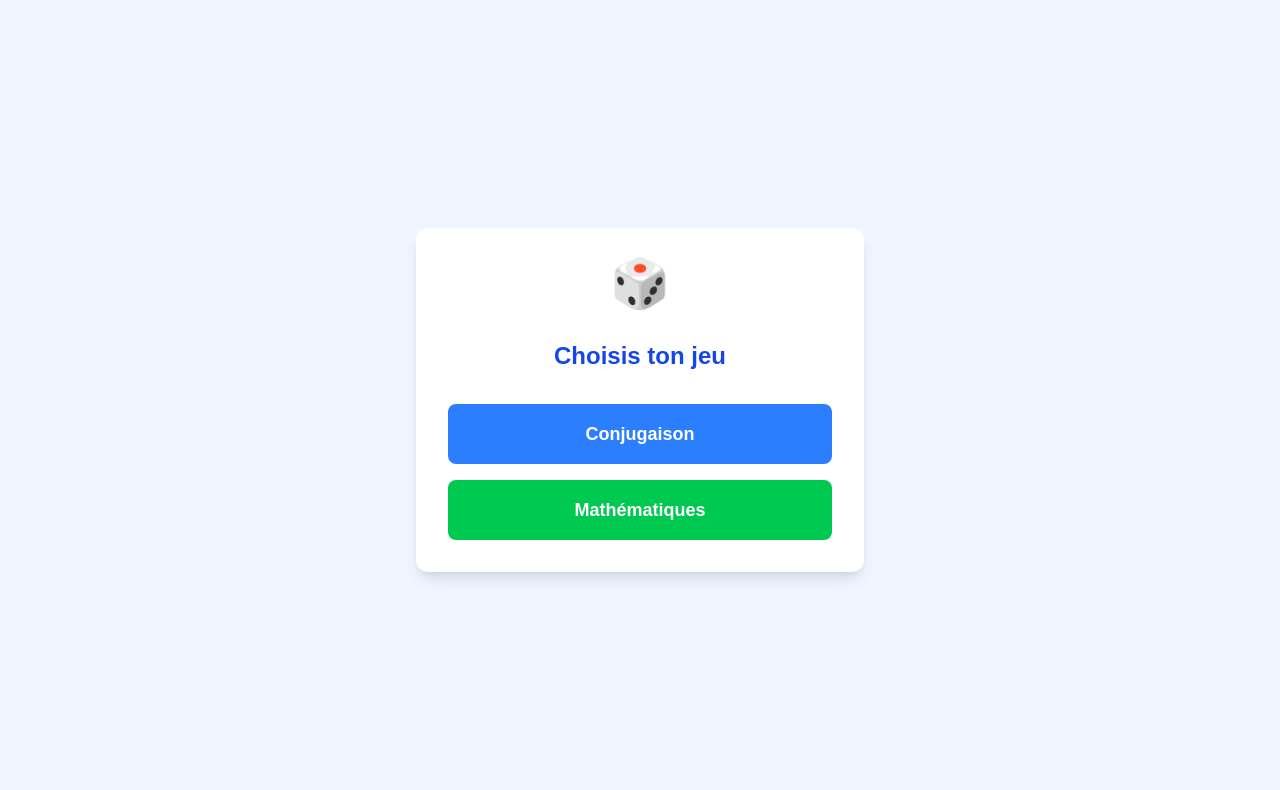
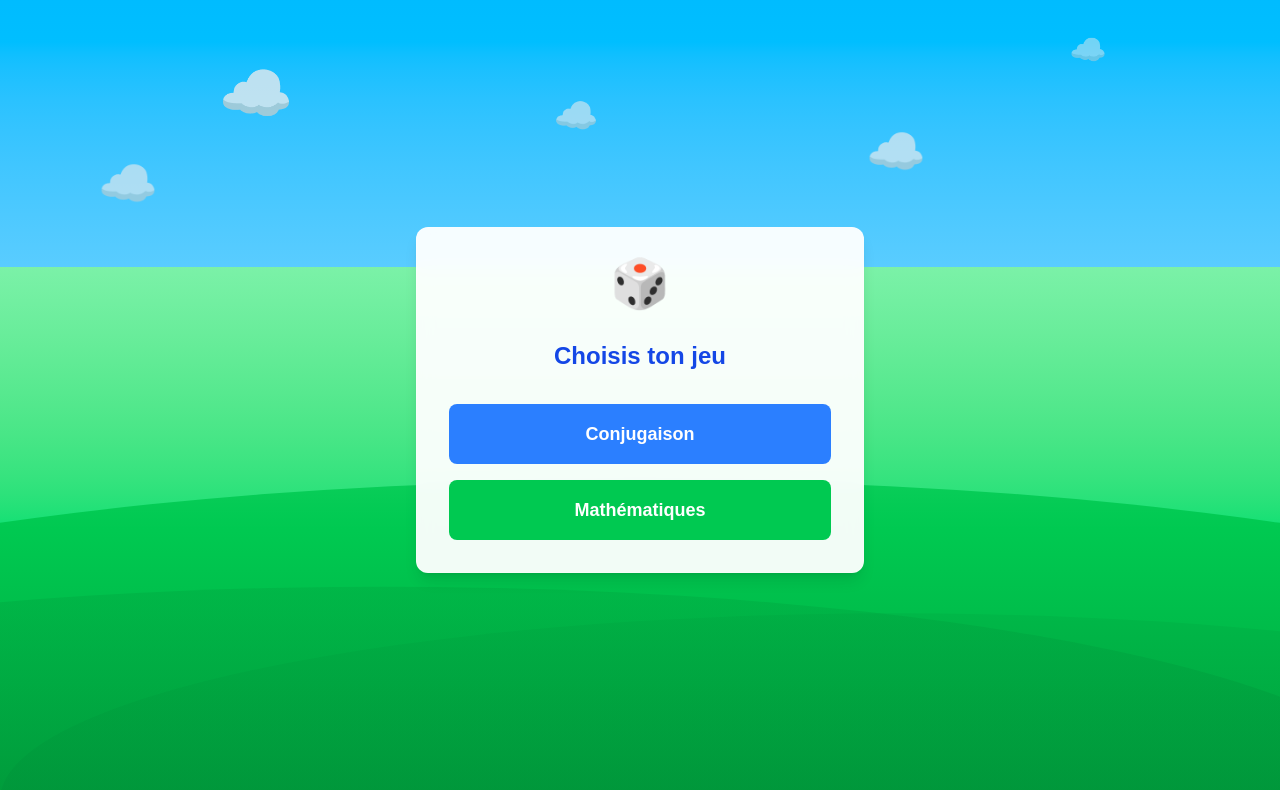
Before and after one commit to laurent-le-graverend/project-marmotte, a Next.js app: page /game in a window 1280 px wide. Shown: the top 790 px of the page. Built offline with nearby package versions, Linux system fonts and the light colour scheme.

Commit message:
Implement children-friendly UI with animated sky and grass background
Co-authored-by: laurent-le-graverend <332246+laurent-le-graverend@users.noreply.github.com>

```diff
--- a/src/app/game/conjugaison/page.js
+++ b/src/app/game/conjugaison/page.js
@@ -7,6 +7,7 @@ import { useRouter } from 'next/navigation';
 import GameConjugaison from '@/components/game/GameConjugaison';
 import Footer from '@/components/ui/Footer';
 import Header from '@/components/ui/Header';
+import PageLayout from '@/components/ui/PageLayout';
 import { getPlayerName } from '@/lib/storage';
 
 export default function GamePage() {
@@ -18,10 +19,12 @@ export default function GamePage() {
   }, []);
 
   return (
-    <main className="flex min-h-screen flex-col justify-between">
-      <Header title="Jeu de Conjugaison" />
-      <GameConjugaison />
-      <Footer />
-    </main>
+    <PageLayout>
+      <main className="flex min-h-screen flex-col justify-between">
+        <Header title="Jeu de Conjugaison" />
+        <GameConjugaison />
+        <Footer />
+      </main>
+    </PageLayout>
   );
 }
--- a/src/app/game/maths/page.js
+++ b/src/app/game/maths/page.js
@@ -7,6 +7,7 @@ import { useRouter } from 'next/navigation';
 import GameMathematiques from '@/components/game/GameMathematiques';
 import Footer from '@/components/ui/Footer';
 import Header from '@/components/ui/Header';
+import PageLayout from '@/components/ui/PageLayout';
 import { getPlayerName } from '@/lib/storage';
 
 export default function GamePage() {
@@ -18,10 +19,12 @@ export default function GamePage() {
   }, []);
 
   return (
-    <main className="flex min-h-screen flex-col justify-between">
-      <Header title="Jeu de Mathematiques" />
-      <GameMathematiques />
-      <Footer />
-    </main>
+    <PageLayout>
+      <main className="flex min-h-screen flex-col justify-between">
+        <Header title="Jeu de Mathematiques" />
+        <GameMathematiques />
+        <Footer />
+      </main>
+    </PageLayout>
   );
 }
--- a/src/app/game/page.js
+++ b/src/app/game/page.js
@@ -2,9 +2,12 @@
 
 import Link from 'next/link';
 
+import PageLayout from '@/components/ui/PageLayout';
+
 const GamePage = () => (
-  <main className="flex min-h-screen flex-col items-center justify-center bg-blue-50">
-    <section className="flex w-full max-w-md flex-col items-center gap-8 rounded-xl bg-white p-8 shadow-lg">
+  <PageLayout>
+    <main className="flex min-h-screen flex-col items-center justify-center">
+      <section className="flex w-full max-w-md flex-col items-center gap-8 rounded-xl border border-white/20 bg-white/95 p-8 shadow-lg backdrop-blur-sm">
         <div className="group inline-block cursor-pointer text-5xl">
           <span className="inline-block group-hover:animate-[roll_0.8s_linear_infinite]">🎲</span>
         </div>
@@ -25,6 +28,7 @@ const GamePage = () => (
         </div>
       </section>
     </main>
+  </PageLayout>
 );
 
 export default GamePage;
--- a/src/components/game/GameConjugaison.js
+++ b/src/components/game/GameConjugaison.js
@@ -148,7 +148,7 @@ const GameConjugaison = () => {
   return (
     <main className="flex min-h-[70vh] flex-col items-center justify-center py-8">
       <div className="flex w-full max-w-lg flex-col gap-6">
-        <aside className="flex flex-1 flex-col items-center rounded-xl border border-blue-100 bg-white p-6 shadow-md">
+        <aside className="flex flex-1 flex-col items-center rounded-xl border border-white/20 bg-white/95 p-6 shadow-md backdrop-blur-sm">
           <h2 className="mb-4 text-center text-xl font-bold text-blue-700">Partie en cours</h2>
           <div className="flex w-full flex-col gap-2 text-lg text-gray-700">
             <div>
@@ -178,7 +178,7 @@ const GameConjugaison = () => {
             </button>
           </div>
         </aside>
-        <section className="flex flex-1 flex-col items-center rounded-xl border border-blue-100 bg-white p-6 shadow-md">
+        <section className="flex flex-1 flex-col items-center rounded-xl border border-white/20 bg-white/95 p-6 shadow-md backdrop-blur-sm">
           <h2 className="mb-4 text-center text-xl font-bold text-blue-700">Question {totalQuestions + 1}</h2>
           <h2 className="mb-4 text-center text-lg font-bold text-gray-800">
             Conjugue <span className="font-extrabold text-blue-600">&quot;{question.verbe}&quot;</span> <br />
--- a/src/components/game/GameMathematiques.js
+++ b/src/components/game/GameMathematiques.js
@@ -145,7 +145,7 @@ const GameMathematiques = () => {
   return (
     <main className="flex min-h-[70vh] flex-col items-center justify-center py-8">
       <div className="flex w-full max-w-lg flex-col gap-6">
-        <aside className="flex flex-1 flex-col items-center rounded-xl border border-blue-100 bg-white p-6 shadow-md">
+        <aside className="flex flex-1 flex-col items-center rounded-xl border border-white/20 bg-white/95 p-6 shadow-md backdrop-blur-sm">
           <h2 className="mb-4 text-center text-xl font-bold text-blue-700">Partie en cours</h2>
           <div className="flex w-full flex-col gap-2 text-lg text-gray-700">
             <div>
@@ -198,7 +198,7 @@ const GameMathematiques = () => {
           </div>
         </aside>
         {question && (
-          <section className="flex flex-1 flex-col items-center rounded-xl border border-blue-100 bg-white p-6 shadow-md">
+          <section className="flex flex-1 flex-col items-center rounded-xl border border-white/20 bg-white/95 p-6 shadow-md backdrop-blur-sm">
             <h2 className="mb-4 text-center text-xl font-bold text-blue-700">Question {totalQuestions + 1}</h2>
             <h2 className="mb-4 text-center text-lg font-bold text-gray-800">
               Résous : <span className="font-extrabold text-blue-600">{question.question}</span>
--- /dev/null
+++ b/src/components/ui/Background.js
@@ -0,0 +1,117 @@
+'use client';
+
+import { useEffect, useState } from 'react';
+
+const Background = ({ children }) => {
+  const [mousePosition, setMousePosition] = useState({ x: 0, y: 0 });
+
+  useEffect(() => {
+    const handleMouseMove = (e) => {
+      // Get mouse position relative to viewport center
+      const centerX = window.innerWidth / 2;
+      const offsetX = (e.clientX - centerX) / centerX; // -1 to 1 range
+      setMousePosition({ x: offsetX, y: e.clientY });
+    };
+
+    window.addEventListener('mousemove', handleMouseMove);
+    return () => window.removeEventListener('mousemove', handleMouseMove);
+  }, []);
+
+  return (
+    <div className="relative min-h-screen overflow-hidden">
+      {/* Sky Background - top portion */}
+      <div className="absolute inset-0 bg-gradient-to-b from-sky-400 via-sky-300 to-sky-200" />
+
+      {/* Grass Background - bottom 2/3 with curved hill effect */}
+      <div className="absolute right-0 bottom-0 left-0 h-2/3">
+        {/* Main grass area */}
+        <div className="absolute inset-0 bg-gradient-to-t from-green-500 via-green-400 to-green-300" />
+
+        {/* Curved hill overlay */}
+        <div
+          className="absolute inset-0 bg-gradient-to-t from-green-600 via-green-500 to-transparent"
+          style={{
+            clipPath: 'ellipse(100% 60% at 50% 100%)',
+          }}
+        />
+
+        {/* Additional hill layers for depth */}
+        <div
+          className="absolute inset-0 bg-gradient-to-t from-green-700 via-green-600 to-transparent opacity-30"
+          style={{
+            clipPath: 'ellipse(80% 40% at 30% 100%)',
+          }}
+        />
+        <div
+          className="absolute inset-0 bg-gradient-to-t from-green-700 via-green-600 to-transparent opacity-20"
+          style={{
+            clipPath: 'ellipse(70% 35% at 70% 100%)',
+          }}
+        />
+      </div>
+
+      {/* Animated Clouds */}
+      <div className="pointer-events-none absolute inset-0">
+        {/* Cloud 1 */}
+        <div
+          className="absolute top-16 text-6xl text-white opacity-80 transition-transform duration-1000 ease-out"
+          style={{
+            left: `${20 - mousePosition.x * 5}%`,
+            transform: 'translateX(-50%)',
+          }}
+        >
+          ☁️
+        </div>
+
+        {/* Cloud 2 */}
+        <div
+          className="absolute top-32 text-5xl text-white opacity-70 transition-transform duration-1500 ease-out"
+          style={{
+            left: `${70 + mousePosition.x * 3}%`,
+            transform: 'translateX(-50%)',
+          }}
+        >
+          ☁️
+        </div>
+
+        {/* Cloud 3 */}
+        <div
+          className="absolute top-24 text-4xl text-white opacity-60 transition-transform duration-1200 ease-out"
+          style={{
+            left: `${45 - mousePosition.x * 4}%`,
+            transform: 'translateX(-50%)',
+          }}
+        >
+          ☁️
+        </div>
+
+        {/* Cloud 4 - smaller, higher */}
+        <div
+          className="absolute top-8 text-3xl text-white opacity-50 transition-transform duration-800 ease-out"
+          style={{
+            left: `${85 + mousePosition.x * 2}%`,
+            transform: 'translateX(-50%)',
+          }}
+        >
+          ☁️
+        </div>
+
+        {/* Cloud 5 - on the left */}
+        <div
+          className="absolute top-40 text-5xl text-white opacity-65 transition-transform duration-1300 ease-out"
+          style={{
+            left: `${10 - mousePosition.x * 6}%`,
+            transform: 'translateX(-50%)',
+          }}
+        >
+          ☁️
+        </div>
+      </div>
+
+      {/* Content overlay */}
+      <div className="relative z-10">{children}</div>
+    </div>
+  );
+};
+
+export default Background;
--- a/src/components/ui/Footer.js
+++ b/src/components/ui/Footer.js
@@ -6,7 +6,7 @@ const Footer = () => {
   const router = useRouter();
 
   return (
-    <footer className="mt-8 flex w-full items-center justify-center gap-6 bg-gradient-to-r from-blue-200 to-pink-200 py-4 shadow-inner">
+    <footer className="mt-8 flex w-full items-center justify-center gap-6 border-t border-white/30 bg-white/80 py-4 shadow-inner backdrop-blur-md">
       <button
         onClick={() => router.push('/')}
         className="rounded-lg bg-blue-500 px-5 py-2 text-lg font-semibold text-white transition hover:bg-blue-600"
--- a/src/components/ui/Header.js
+++ b/src/components/ui/Header.js
@@ -22,9 +22,9 @@ const Header = ({ title }) => {
   }, []);
 
   return (
-    <header className="flex w-full flex-col items-center justify-center bg-gradient-to-r from-blue-400 to-pink-400 py-6 shadow-lg">
+    <header className="flex w-full flex-col items-center justify-center border-b border-white/30 bg-white/80 py-6 shadow-lg backdrop-blur-md">
       <div className="flex items-center gap-3">
-        <h1 className="text-3xl font-extrabold text-white drop-shadow">{title}</h1>
+        <h1 className="text-3xl font-extrabold text-blue-600 drop-shadow">{title}</h1>
       </div>
       {currentPlayerName && (
         <span className="bg-opacity-60 mt-2 rounded-full bg-blue-500 px-4 py-1 text-lg font-semibold text-white">
--- /dev/null
+++ b/src/components/ui/PageLayout.js
@@ -0,0 +1,11 @@
+import Background from './Background';
+
+const PageLayout = ({ children, className = '' }) => {
+  return (
+    <Background>
+      <div className={`min-h-screen ${className}`}>{children}</div>
+    </Background>
+  );
+};
+
+export default PageLayout;
```
Also changed, not shown: src/app/globals.css (+33 -11 lines), src/app/leaderboard/page.js (+5 -2 lines), src/app/page.js (+9 -3 lines). Lines whose indentation alone changed are shown as unchanged.
